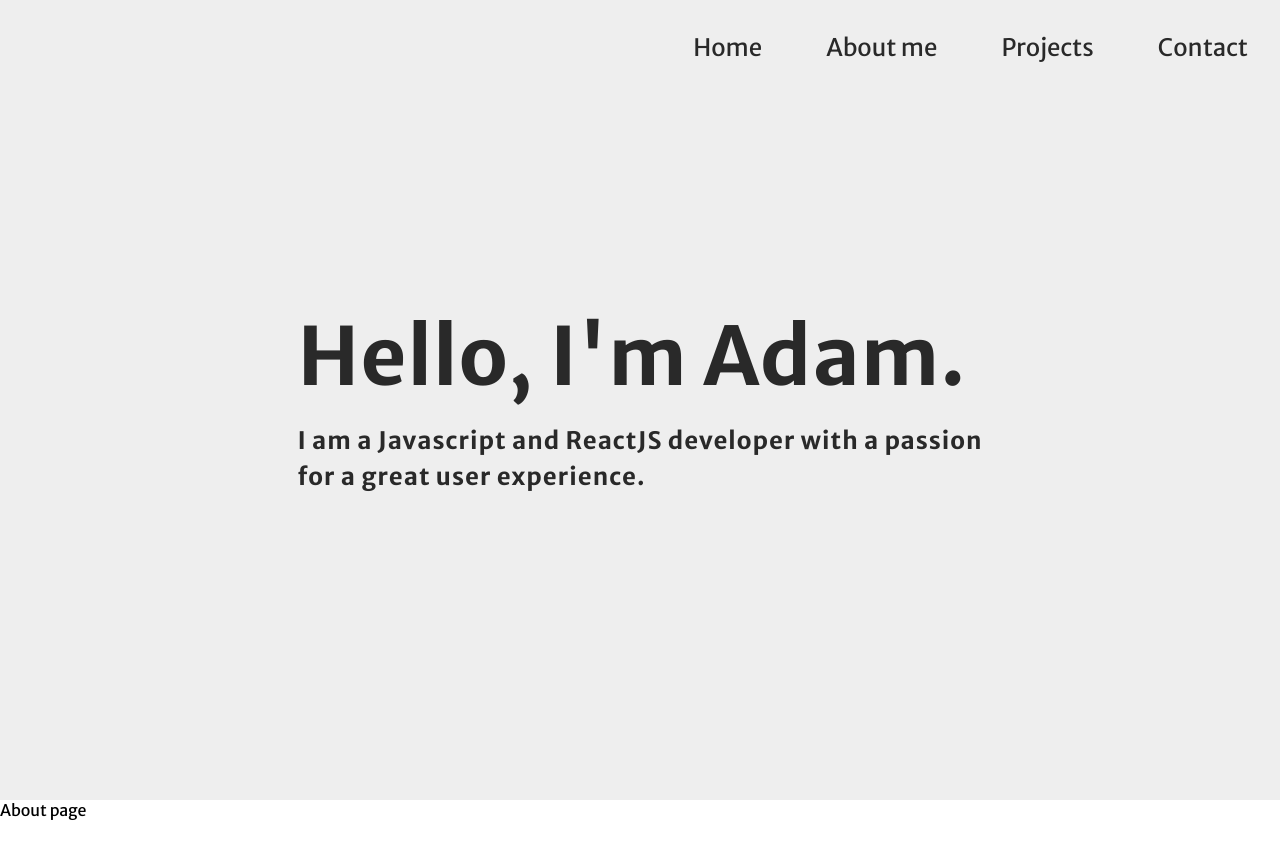
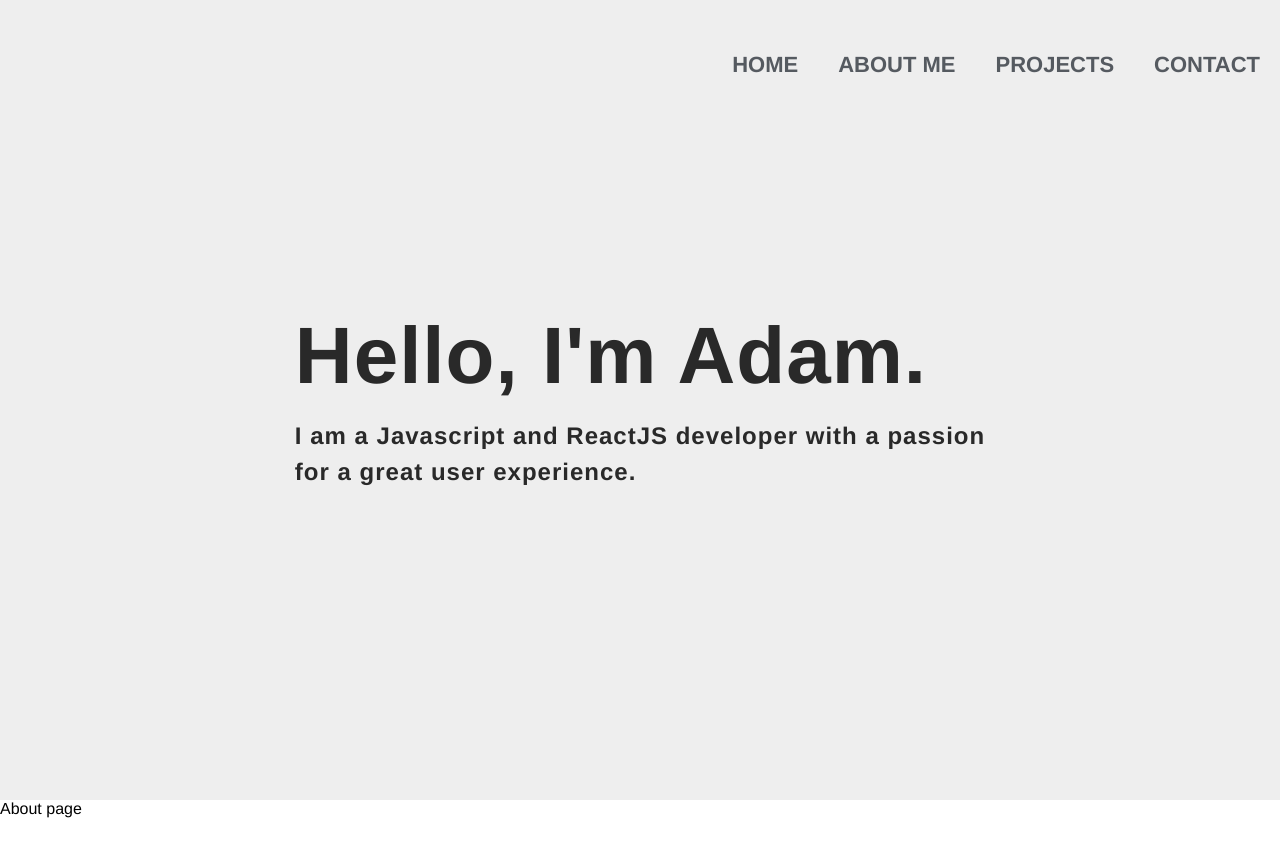
Before and after one commit to adamLangsti/Website, a React (Create React App) app: page / in a window 1280 px wide. Shown: the top 858 px of the page. Built offline with nearby package versions, Linux system fonts and the light colour scheme.

Commit message:
feat: navbar animation on scroll, navlinks animation on hover

```diff
--- a/src/components/Navbar.js
+++ b/src/components/Navbar.js
@@ -5,7 +5,7 @@ const Navbar = () => {
     const [isVisible, setIsVisible] = useState(false);
 
     const toggleNavbarBackground = () => {
-        if (window.scrollY >= 250) {
+        if (window.scrollY >= 100) {
             setIsVisible(true);
         } else {
             setIsVisible(false);
@@ -23,16 +23,24 @@ const Navbar = () => {
         <nav>
             <ul className={isVisible ? 'navbar active' : 'navbar'}>
                 <li>
-                    <a href='/'>Home</a>
+                    <a className='navlink navlink-animation' href='/'>
+                        Home
+                    </a>
                 </li>
                 <li>
-                    <a href='/'>About me</a>
+                    <a className='navlink navlink-animation' href='/'>
+                        About me
+                    </a>
                 </li>
                 <li>
-                    <a href='/'>Projects</a>
+                    <a className='navlink navlink-animation' href='/'>
+                        Projects
+                    </a>
                 </li>
                 <li>
-                    <a href='/'>Contact</a>
+                    <a className='navlink navlink-animation' href='/'>
+                        Contact
+                    </a>
                 </li>
             </ul>
         </nav>
--- a/src/css/index.css
+++ b/src/css/index.css
@@ -2,7 +2,7 @@
     margin: 0;
     padding: 0;
     box-sizing: border-box;
-    font-family: 'Merriweather Sans', sans-serif;
+    font-family: Helvetica, sans-serif;
 }
 
 :root {
--- a/src/css/navbar.css
+++ b/src/css/navbar.css
@@ -6,32 +6,52 @@
     position: fixed;
     width: 100%;
     background: transparent;
-    /*Out animation*/
     transition: background-color 0.3s ease-in-out;
 }
 .navbar.active {
-    box-shadow: 0 0 10px rgba(0, 0, 0, 0.2);
+    box-shadow: 0 0 10px rgba(0, 0, 0, 0.5);
     background-color: var(--primary-color);
-    /*In animation*/
     transition: background-color 0.3s ease-in-out;
+    opacity: 0.8;
 }
-.navbar.navbar.active > li > a {
+.navbar.active > li > .navlink {
     color: white;
+    opacity: 1;
 }
+
 .navbar > li {
     list-style: none;
 }
 
-.navbar > li > a {
+.navbar > li > .navlink {
+    font-weight: bold;
+    font-size: 22px;
+    text-transform: uppercase;
     text-decoration: none;
-    padding: 2rem 2rem;
-    color: var(--text-color);
-    font-size: 1.5em;
-    font-weight: 400;
+    color: var(--primary-color);
+    padding: 20px 0px;
+    margin: 0px 20px;
+    display: inline-block;
+    position: relative;
+    opacity: 0.75;
 }
 
-.navbar > li > a:hover {
+.navbar > li > .navlink::before {
+    transition: 300ms;
+    height: 5px;
+    content: '';
+    position: absolute;
     background-color: var(--primary-color);
-    color: var(--accent-color);
-    border-radius: 3px;
 }
+
+.navlink-animation::before {
+    width: 0%;
+    bottom: 10px;
+}
+.navlink-animation:hover::before {
+    width: 100%;
+}
+
+.navbar.active > li > .navlink-animation::before {
+    background-color: white;
+}
```
